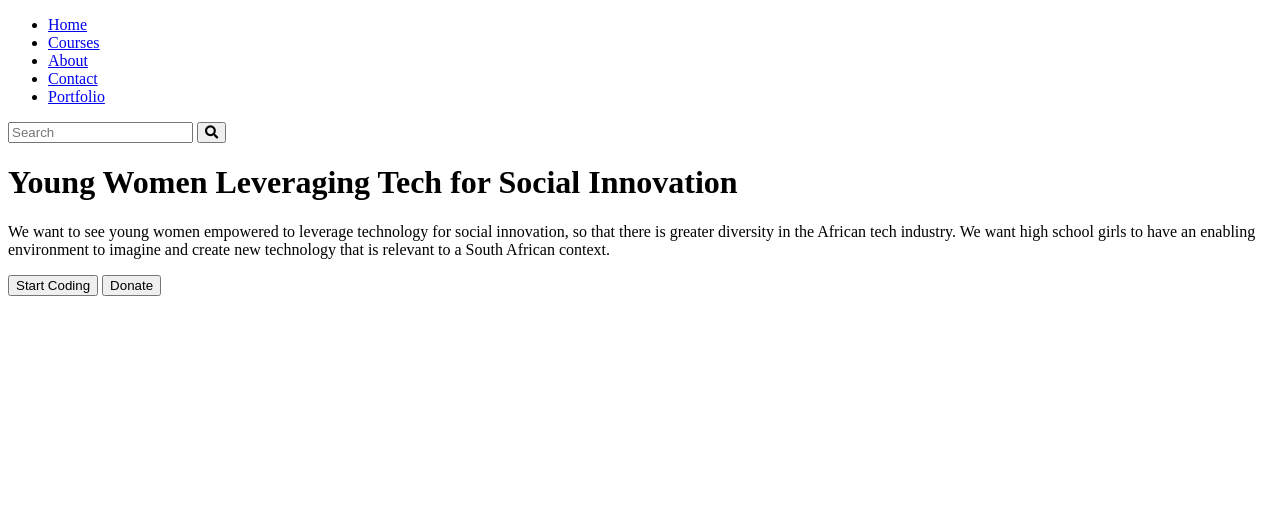
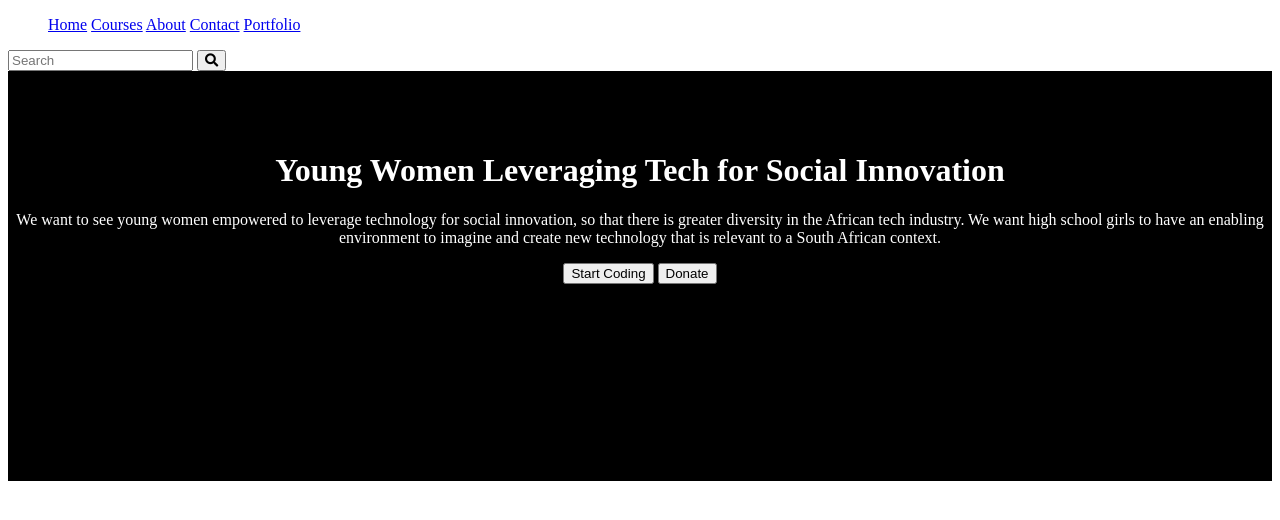
Before and after one commit to NatalieNND/Code4CT, a plain HTML site: page index.html in a window 1280 px wide. Drawn offline with Linux system fonts and the light colour scheme.

Commit message:
added styling to the header

```diff
--- a/index.html
+++ b/index.html
@@ -5,17 +5,18 @@
     <meta name="viewport" content="width=device-width, initial-scale=1.0">
     <meta http-equiv="X-UA-Compatible" content="ie=edge">
     <title>Code4ct</title>
+    <link rel="stylesheet" type="text/css" href="css/style.css">
     <link rel="stylesheet" href="https://use.fontawesome.com/releases/v5.5.0/css/all.css" integrity="sha384-B4dIYHKNBt8Bc12p+WXckhzcICo0wtJAoU8YZTY5qE0Id1GSseTk6S+L3BlXeVIU" crossorigin="anonymous">
 </head>
 <body>
 
     <nav>
         <ul>
-            <li><a href="#">Home</a></li>
-            <li><a href="#">Courses</a></li>
-            <li><a href="#">About</a></li>
-            <li><a href="#">Contact</a></li>
-            <li><a href="#">Portfolio</a></li>
+            <a href="#">Home</a>
+            <a href="#">Courses</a>
+            <a href="#">About</a>
+            <a href="#">Contact</a>
+            <a href="#">Portfolio</a>
         </ul>
 
         <input type="text" placeholder="Search">
--- /dev/null
+++ b/sass/style.scss
@@ -0,0 +1,11 @@
+$background-color: black;
+$font-color: white;
+
+header{
+ background-color: $background-color;
+ color: $font-color;
+ height: 350px;
+ width: 100%;
+ text-align: center;
+padding-top: 60px;
+}
```
Also changed, not shown: css/style.css (added), scss/style.scss (deleted), 1 other file.
